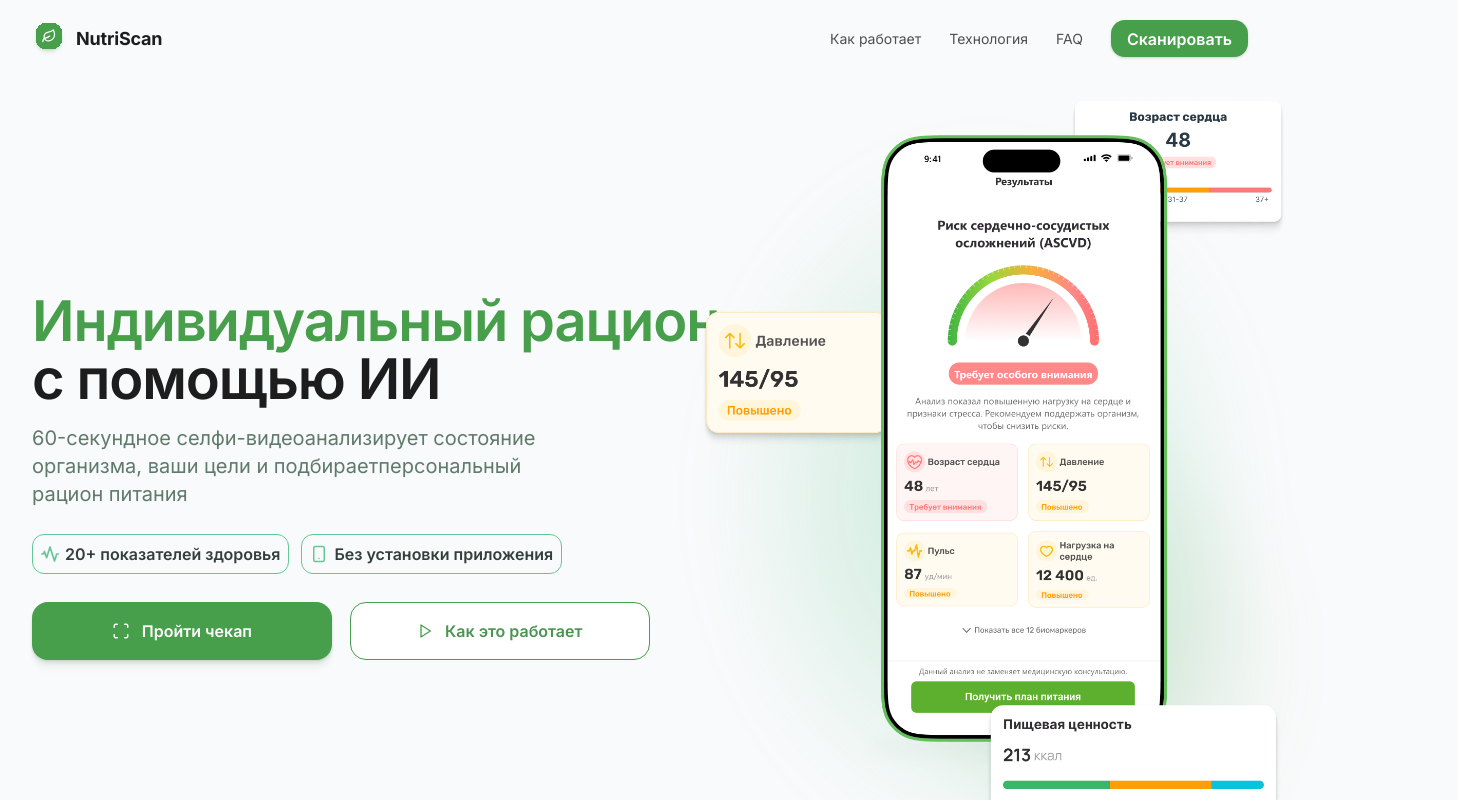
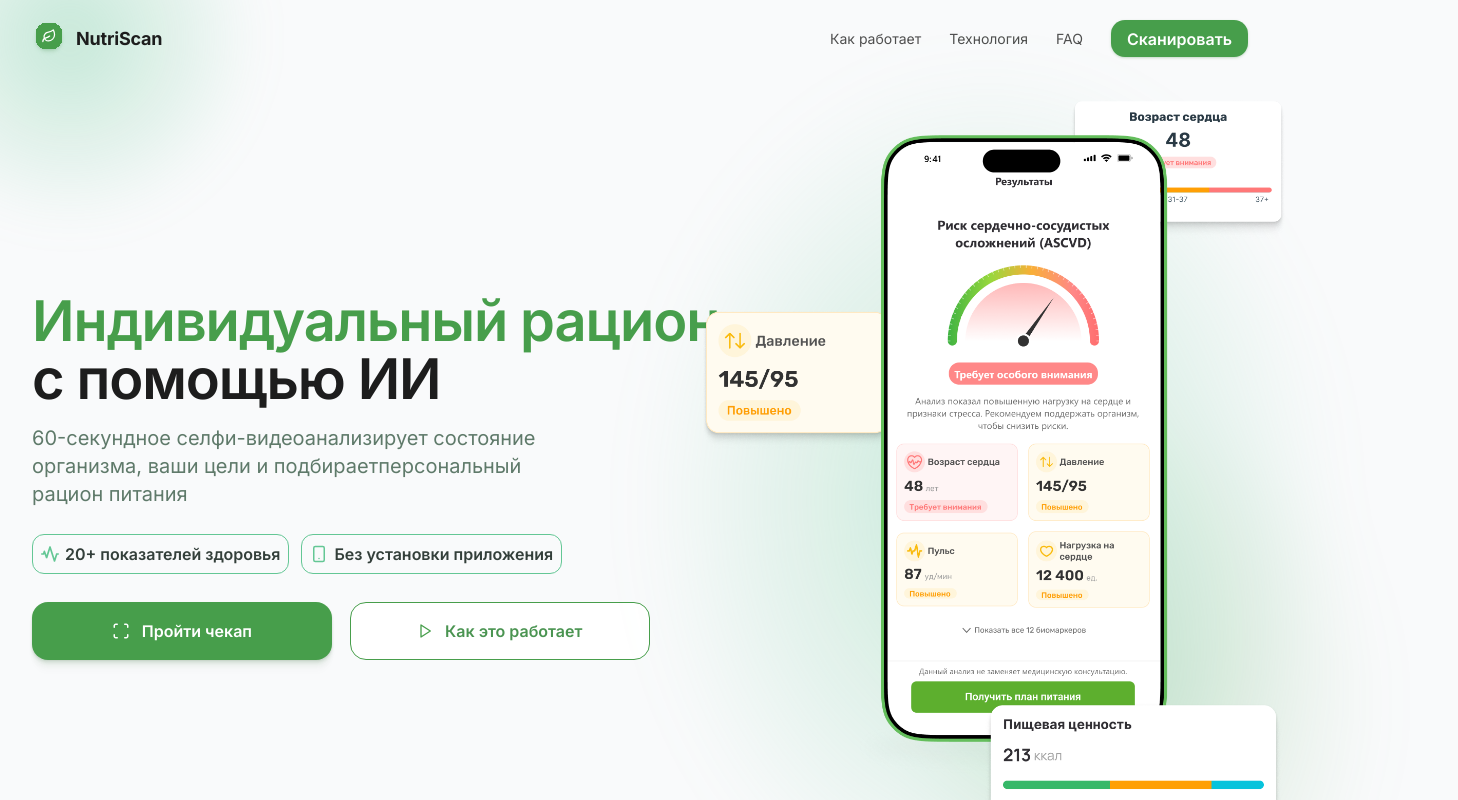
Before and after one commit to NikitaBest/landing_X5, a React (Vite) app: page / in a window 1280 px wide. Shown: the top 800 px of the page, 1458 px wide, since content can reach past the window. Built offline with nearby package versions, Linux system fonts and the light colour scheme.

Commit message:
1 блок фон в углу

```diff
--- a/src/HeroSection.css
+++ b/src/HeroSection.css
@@ -1,8 +1,29 @@
 .topbar {
+  position: relative;
   display: flex;
   align-items: center;
   justify-content: space-between;
   padding: 20px 0 10px;
+  isolation: isolate;
+}
+
+.topbar::before {
+  content: '';
+  position: absolute;
+  left: -90px;
+  top: -90px;
+  width: 320px;
+  height: 320px;
+  pointer-events: none;
+  z-index: -1;
+  background: radial-gradient(circle at 40% 40%, rgba(100, 199, 149, 0.35), transparent 70%);
+  filter: blur(22px);
+}
+
+@media (max-width: 980px) {
+  .topbar::before {
+    display: none;
+  }
 }
 
 .brand {
@@ -212,14 +233,14 @@
   position: absolute;
   left: 50%;
   top: 50%;
-  width: 140%;
-  height: 140%;
+  width: 175%;
+  height: 175%;
   z-index: 0;
   pointer-events: none;
   background:
     radial-gradient(closest-side at 52% 52%, rgba(100, 199, 149, 0.34), transparent 74%),
     radial-gradient(closest-side at 68% 68%, rgba(71, 158, 75, 0.2), transparent 76%);
-  filter: blur(26px);
+  filter: blur(30px);
   transform: translate(-50%, -50%) translateZ(0);
 }
 
@@ -509,8 +530,8 @@
   }
 
   .hero-image-wrap::before {
-    width: 170%;
-    height: 170%;
+    width: 210%;
+    height: 210%;
   }
 
   .hero-image {
```
